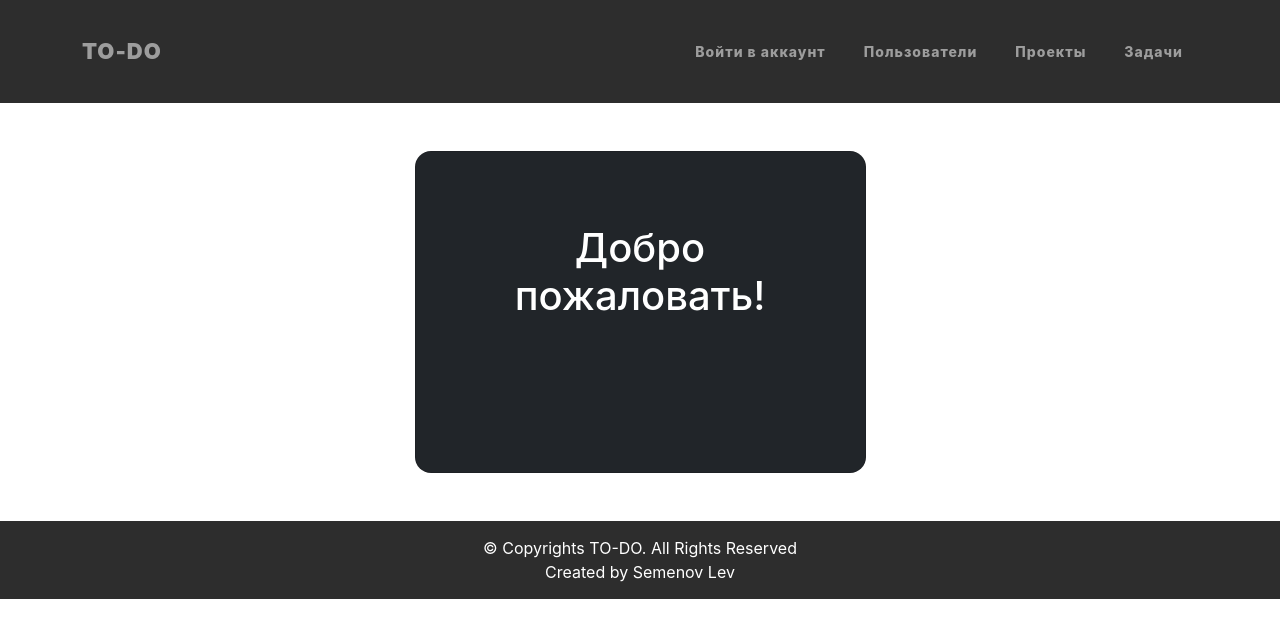
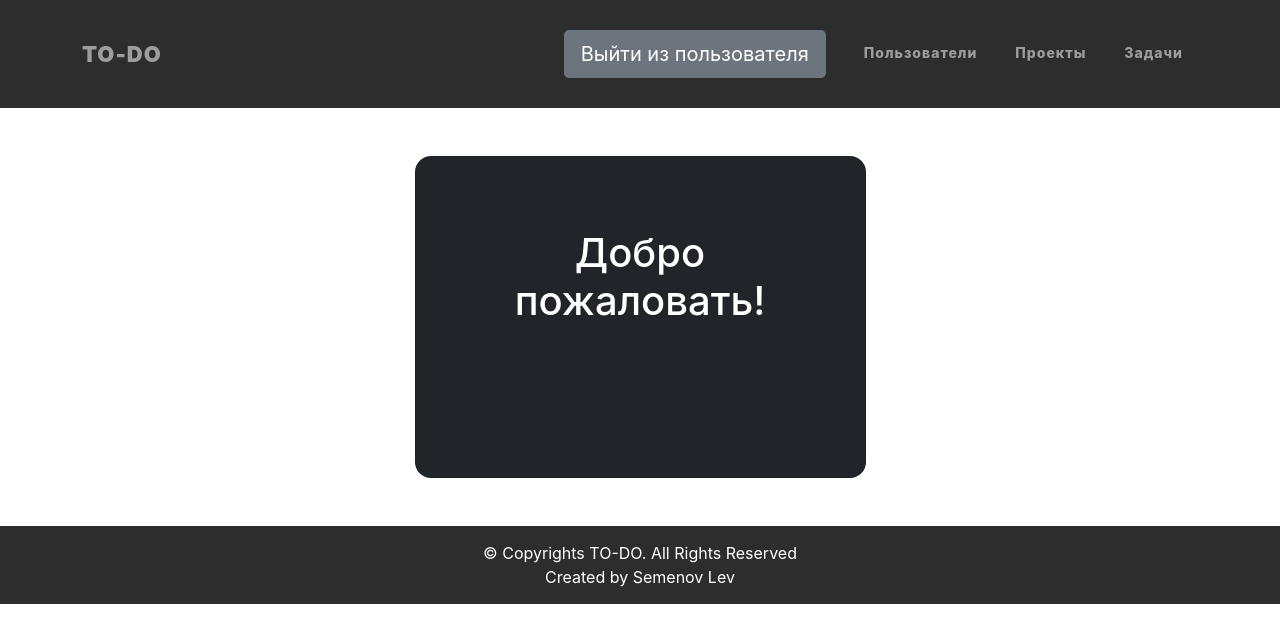
Before and after one commit to semenov-lev/todo, a React (Create React App) app in the folder todoservice/frontend/: page / in a window 1280 px wide. Shown: the top 642 px of the page. Built offline with nearby package versions, Linux system fonts and the light colour scheme; no server answers.

Commit message:
added username on logout button and redirect if isAuth

```diff
--- a/todoservice/frontend/src/App.js
+++ b/todoservice/frontend/src/App.js
@@ -1,6 +1,6 @@
 import React from "react"
 import axios from "axios"
-import {BrowserRouter, Route, Routes} from "react-router-dom"
+import {BrowserRouter, Navigate, Route, Routes} from "react-router-dom"
 import Cookies from "universal-cookie"
 
 import './App.css'
@@ -20,7 +20,7 @@ const USERS_URL = 'users/'
 const PROJECTS_URL = 'projects/'
 const TODOS_URL = 'todos/'
 const TOKEN_URL = 'token/'
-const TOKEN_REFRESH_URL = 'token/refresh/'
+// const TOKEN_REFRESH_URL = 'token/refresh/'
 
 
 const getUrl = (url) => {
@@ -36,7 +36,8 @@ class App extends React.Component {
             projects: {},
             project: {},
             todos: {},
-            token: ''
+            token: '',
+            username: '',
         }
     }
 
@@ -47,34 +48,35 @@ class App extends React.Component {
             }).catch(error => console.log(error))
     }
 
-    getToken(username, password) {
+    getAuthData(username, password) {
         axios.post(getUrl(TOKEN_URL), {username: username, password: password}).then(response => {
             this.setToken(response.data['access'])
         }).catch(error => alert('Неверный логин или пароль'))
-        console.log(this.state.token)
+        this.setState({username: username})
+        localStorage.setItem('username', JSON.stringify(username))
     }
 
-    setToken(token){
+    setToken(token) {
         const cookies = new Cookies()
         cookies.set('token', token)
         this.setState({token: token})
     }
 
-    getTokenFromCookies(){
-    const cookies = new Cookies()
-    const token = cookies.get('token')
-    this.setState({token: token})
+    getTokenFromCookies() {
+        const cookies = new Cookies()
+        const token = cookies.get('token')
+        this.setState({token: token})
     }
 
-    isAuthenticated(){
+    isAuthenticated() {
         return this.state.token !== ''
     }
 
-    logOut(){
+    logOut() {
         this.setToken('')
     }
 
-    componentDidMount() {
+    loadData() {
         axios.get(getUrl(USERS_URL)).then(response => {
             const users = response.data
             this.setState({
@@ -95,6 +97,13 @@ class App extends React.Component {
                 todos: todos,
             })
         }).catch(error => console.log(error))
+
+        this.setState({username: JSON.parse(localStorage.getItem('username'))})
+    }
+
+    componentDidMount() {
+        this.getTokenFromCookies()
+        this.loadData()
     }
 
     render() {
@@ -102,13 +111,14 @@ class App extends React.Component {
             <>
                 <BrowserRouter>
                     <div className={'navigation-bar'}>
-                        <NavigationBar isAuthenticated={() => this.isAuthenticated()} logOut={() => this.logOut()}/>
+                        <NavigationBar isAuthenticated={() => this.isAuthenticated()} logOut={() => this.logOut()}
+                                       username={this.state.username}/>
                     </div>
                     <div className={'context'}>
                         <Routes>
                             <Route path='/' element={<WelcomePage/>}/>
-                            <Route path='/login' element={<LoginForm
-                                getToken={(username, password) => this.getToken(username, password)}/>}/>
+                            <Route path='/login' element={this.isAuthenticated() ? <Navigate to="/"/> : <LoginForm
+                                getAuthData={(username, password) => this.getAuthData(username, password)}/>}/>
                             <Route path='/users' element={<UsersPage page={this.state.users}/>}/>
                             <Route path='/projects' element={<ProjectsPage page={this.state.projects}/>}/>
                             <Route path='/project/:id' element={<ProjectDetail getProject={(id) => this.getProject(id)}
--- a/todoservice/frontend/src/components/Login.js
+++ b/todoservice/frontend/src/components/Login.js
@@ -11,7 +11,7 @@ class LoginForm extends React.Component {
     }
 
     handleSubmit(event) {
-        this.props.getToken(this.state.login, this.state.password)
+        this.props.getAuthData(this.state.login, this.state.password)
         event.preventDefault()
     }
 
@@ -47,14 +47,14 @@ class LoginForm extends React.Component {
                                                    onChange={(event) => this.handleChange(event)}/>
                                             <label className="form-label" htmlFor="typePasswordX">Пароль</label>
                                         </div>
-                                        <p className="small mb-5 pb-lg-2"><a className="text-white-50" href="">Забыли
+                                        <p className="small mb-5 pb-lg-2"><a className="text-white-50" href="/">Забыли
                                             пароль?</a></p>
                                         <button className="btn btn-outline-light btn-lg px-5" type="submit">Войти
                                         </button>
                                     </form>
                                 </div>
                                 <div>
-                                    <p className="mb-0">Нет аккаунта? <a href=""
+                                    <p className="mb-0">Нет аккаунта? <a href="/"
                                                                          className="text-white-50 fw-bold">Зарегистрироваться</a>
                                     </p>
                                 </div>
--- a/todoservice/frontend/src/components/Navigation.js
+++ b/todoservice/frontend/src/components/Navigation.js
@@ -14,7 +14,8 @@ const NavigationBar = (props) => {
                     <ul className="nav-link-custom">
                         <li className="list-inline-item">
                             {props.isAuthenticated() ?
-                                <button onClick={props.logOut}>Выйти из пользователя</button> :
+                                <button type='button' className="btn btn-secondary btn-lg" onClick={props.logOut}>Выйти
+                                    из пользователя {props.username}</button> :
                                 <NavLink to='/login'>Войти в аккаунт</NavLink>}
                         </li>
                         <li className="list-inline-item"><NavLink to='/users'>Пользователи</NavLink></li>
--- a/todoservice/frontend/src/components/css/Navigation.css
+++ b/todoservice/frontend/src/components/css/Navigation.css
@@ -14,14 +14,6 @@
   font-weight: bolder;
   font-size: 22px;
   letter-spacing: 1px;
-}
-
-a {
-  color: #9d9d9d;
-  word-wrap: break-word;
-  transition: color 0.1s ease-in, background 0.1s ease-in;
-  letter-spacing: 1px;
-  text-decoration: none;
 }
 
 a {
```
